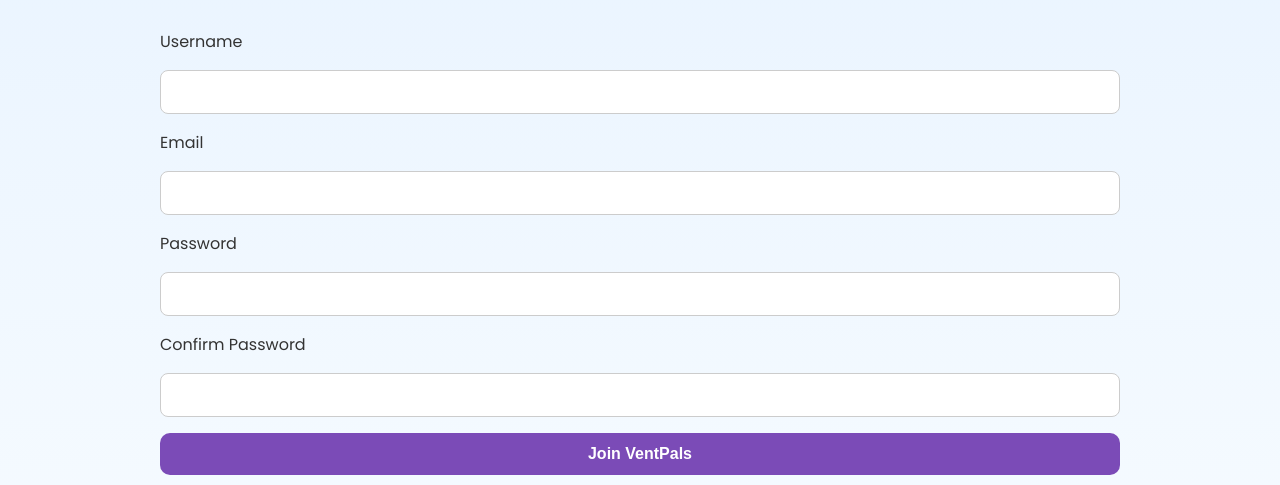
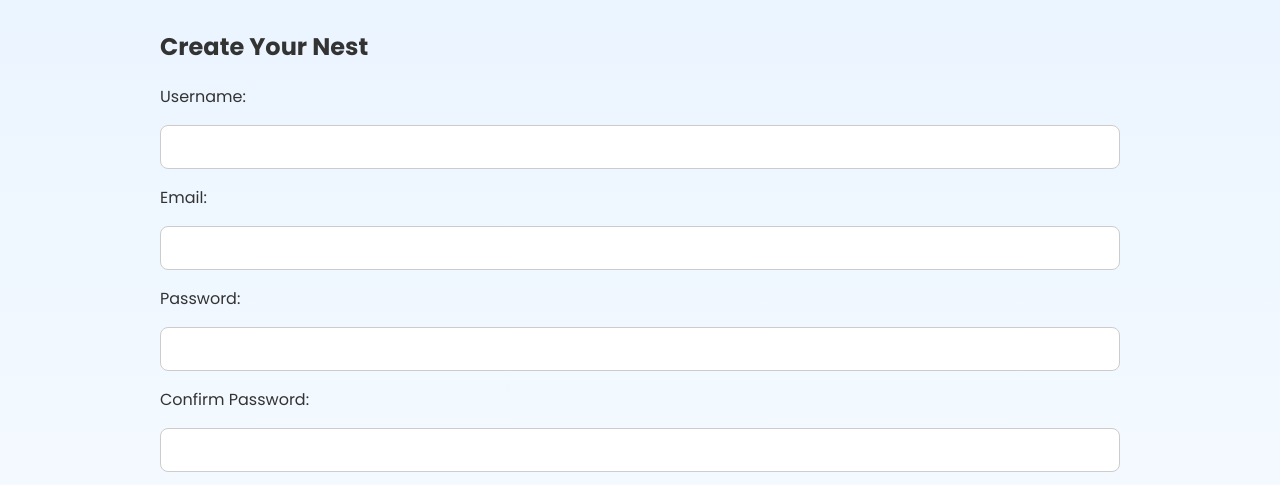
Before and after one commit to ShaquetaCopeland/VentPals, a plain HTML site: page join.html in a window 1280 px wide. Shown: the part 279-764 px from the top of the page. Drawn offline with Linux system fonts and the light colour scheme.

Commit message:
Update join.html

```diff
--- a/join.html
+++ b/join.html
@@ -3,7 +3,7 @@
 <head>
   <meta charset="UTF-8" />
   <meta name="viewport" content="width=device-width, initial-scale=1.0" />
-  <title>Join the Flock | VentPals</title>
+  <title>Join | VentPals</title>
   <link rel="stylesheet" href="assets/css/global.css" />
 </head>
 <body>
@@ -27,18 +27,19 @@
       <p>Ready to be heard, supported, and seen? Join VentPals and find your place in the sky.</p>
     </section>
 
-    <section class="form-section">
-      <form action="signup-success.html" method="POST" class="vent-form">
-        <label for="username">Username</label>
+    <section class="content">
+      <h2>Create Your Nest</h2>
+      <form action="#" method="POST" class="form-grid">
+        <label for="username">Username:</label>
         <input type="text" id="username" name="username" required />
 
-        <label for="email">Email</label>
+        <label for="email">Email:</label>
         <input type="email" id="email" name="email" required />
 
-        <label for="password">Password</label>
+        <label for="password">Password:</label>
         <input type="password" id="password" name="password" required />
 
-        <label for="confirm-password">Confirm Password</label>
+        <label for="confirm-password">Confirm Password:</label>
         <input type="password" id="confirm-password" name="confirm-password" required />
 
         <button type="submit">Join VentPals</button>
```
